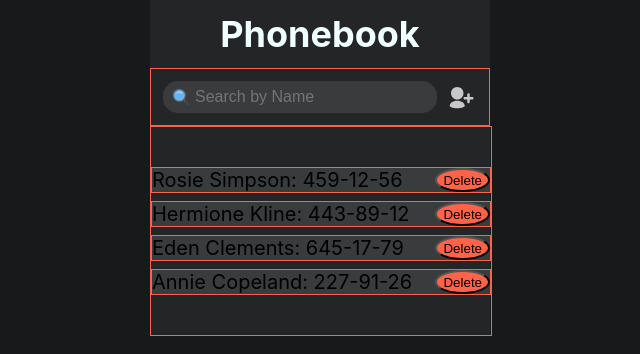
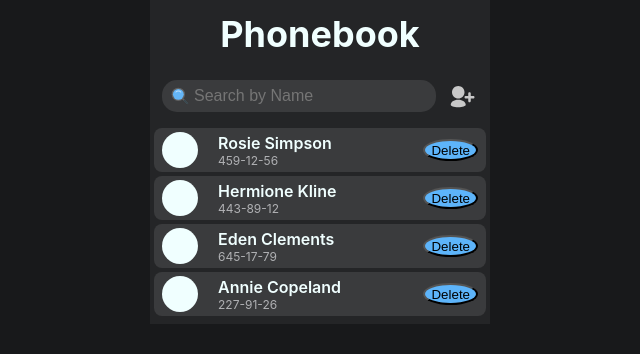
Before and after one commit to Alexander0Yusov/goit-react-hw-04-phonebook, a React (Create React App) app: page / in a window 1280 px wide. Shown: the top 354 px of the page, without its empty margins (320-960 px from the left). Built offline with nearby package versions, Linux system fonts and the light colour scheme.

Commit message:
fixed deploy ability

```diff
--- a/src/components/App.jsx
+++ b/src/components/App.jsx
@@ -120,3 +120,5 @@ export const App = () => {
 // применить Formik & Yup, react-icons, date-fns
 // темизация(цветность) emotion 'dark/light'
 // кастомный хук по типу hook useLocalStorage video_1 1:06
+
+// ошибка в юзэффекте не дает норм деплой
--- a/src/components/Contacts/Contacts.module.css
+++ b/src/components/Contacts/Contacts.module.css
@@ -1,9 +1,11 @@
 .container {
   width: 100%;
-  margin-left: 0;
-  border: 1px solid tomato;
+
+  /* padding: 0 4px; */
+  /* outline: 1px solid tomato; */
 }
 
 .contactList {
-  padding: 0;
+  padding: 4px 4px;
+  margin: 0 0;
 }
--- a/src/components/Filter/Filter.module.css
+++ b/src/components/Filter/Filter.module.css
@@ -2,7 +2,7 @@
   display: flex;
   align-items: center;
 
-  border: 1px solid tomato;
+  /* border: 1px solid tomato; */
   padding: 12px;
 }
 
--- a/src/components/Form/Form.module.css
+++ b/src/components/Form/Form.module.css
@@ -7,7 +7,7 @@
 
   width: 310px;
   padding: 24px 0;
-  border: 1px solid tomato;
+  /* border: 1px solid tomato; */
   border-radius: 20px;
   /* background-color: #3a3b3d; */
   background-color: #242527;
@@ -22,7 +22,7 @@
   background-color: #3a3b3d;
   box-shadow: 0 0 10px 5px rgba(221, 221, 221, 1);
   overflow: hidden;
-  border: 1px solid tomato;
+  /* border: 1px solid tomato; */
 
   margin-bottom: 18px;
 }
--- a/src/components/ListItem/ListItem.jsx
+++ b/src/components/ListItem/ListItem.jsx
@@ -4,7 +4,13 @@ import css from './ListItem.module.css';
 const ListItem = ({ id, name, number, deleteContact }) => {
   return (
     <li key={id} className={css.listItem}>
-      {name}: {number}
+      <div className={css.imageThumb}></div>
+
+      <div className={css.dataBox}>
+        <p className={css.pName}>{name}</p>
+        <p className={css.pNumber}>{number}</p>
+      </div>
+
       <button
         onClick={() => deleteContact(id)}
         className={css.button}
--- a/src/components/ListItem/ListItem.module.css
+++ b/src/components/ListItem/ListItem.module.css
@@ -1,10 +1,40 @@
 .listItem {
   display: flex;
   font-size: 20px;
-  margin: 8px 0;
+  align-items: center;
+  margin-bottom: 4px;
+  padding: 4px 8px;
 
   background-color: #3a3b3d;
-  border: 1px solid tomato;
+  /* outline: 1px solid tomato; */
+  border-radius: 8px;
+  text-align: left;
+}
+
+.imageThumb {
+  width: 36px;
+  height: 36px;
+  border-radius: 50%;
+  margin-right: 20px;
+
+  background-color: azure;
+}
+
+.dataBox {
+}
+
+.pName {
+  margin: 0 0;
+  font-size: 16px;
+  font-weight: 600;
+  color: azure;
+}
+
+.pNumber {
+  margin: 0 0;
+  font-size: 12px;
+  font-weight: 400;
+  color: #b0b1b4;
 }
 
 .button {
@@ -14,5 +44,6 @@
   padding-top: 2px;
   border-radius: 50%;
   cursor: pointer;
-  background-color: tomato;
+  background-color: #5db4fa;
+  /* background-color: #c8c8c8; */
 }
```
